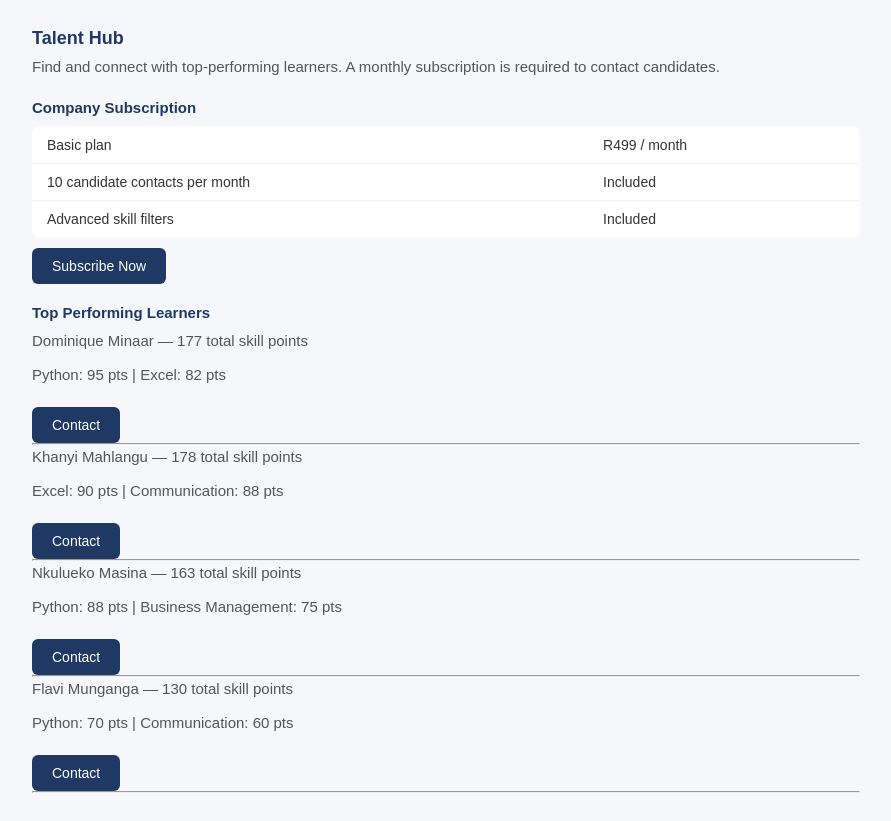
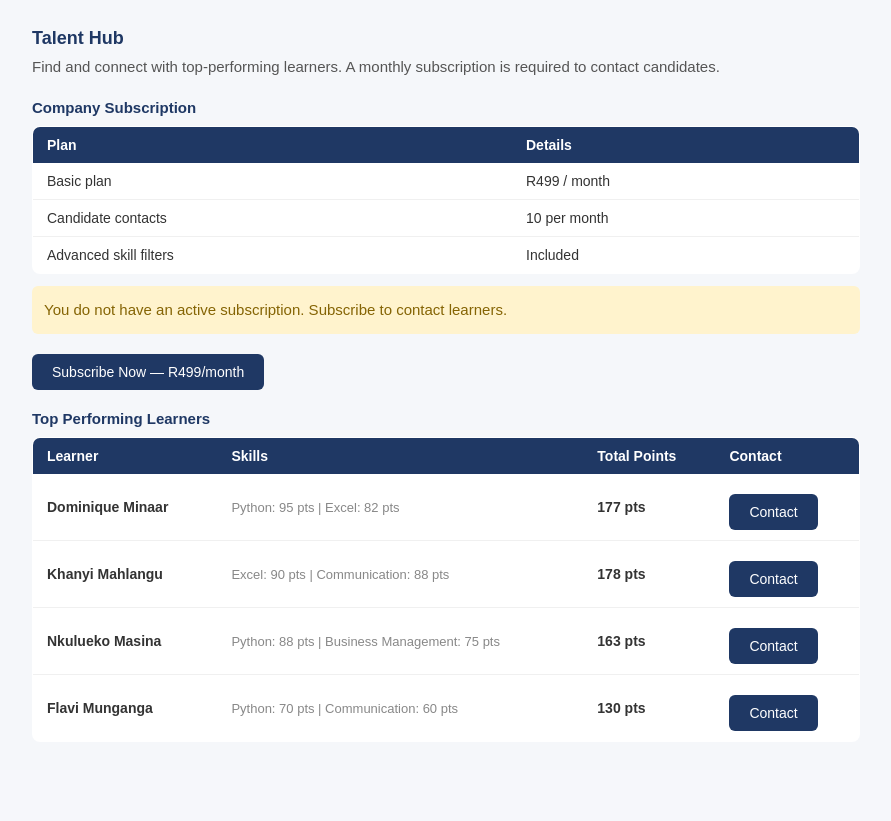
Before and after one commit to skilifik26-dev/skillsdev, a Flask app: page /talent in a window 1280 px wide. Shown: the part 71-892 px from the top of the page, without its empty margins (194-1085 px from the left). After the commit the page ends 802 px from the top, so only its background shows below. Run offline with Flask 3, Linux system fonts and the light colour scheme; the visitor is signed in with stand-in values (Sample User, id 1).

Commit message:
Update talent.html

```diff
--- a/templates/talent.html
+++ b/templates/talent.html
@@ -2,46 +2,70 @@
 {% block content %}
 
 <h2>Talent Hub</h2>
-<p>
-    Find and connect with top-performing learners.
-    A monthly subscription is required to contact candidates.
-</p>
+<p>Find and connect with top-performing learners. A monthly subscription is required to contact candidates.</p>
 
 <h3>Company Subscription</h3>
 <table>
+    <thead>
         <tr>
-        <td>Basic plan</td>
-        <td>R499 / month</td>
+            <th>Plan</th>
+            <th>Details</th>
         </tr>
-    <tr>
-        <td>10 candidate contacts per month</td>
-        <td>Included</td>
-    </tr>
-    <tr>
-        <td>Advanced skill filters</td>
-        <td>Included</td>
-    </tr>
+    </thead>
+    <tbody>
+        <tr><td>Basic plan</td><td>R499 / month</td></tr>
+        <tr><td>Candidate contacts</td><td>10 per month</td></tr>
+        <tr><td>Advanced skill filters</td><td>Included</td></tr>
+    </tbody>
 </table>
-<button>Subscribe Now</button>
+
+{% if subscribed %}
+    <p style="background:#d4edda;color:#155724;padding:12px;border-radius:6px;margin-top:12px">
+        ✔ You have an active subscription. You can contact learners below.
+    </p>
+{% else %}
+    <p style="background:#fff3cd;color:#856404;padding:12px;border-radius:6px;margin-top:12px">
+        You do not have an active subscription. Subscribe to contact learners.
+    </p>
+    <form action="{{ url_for('subscribe') }}" method="POST">
+        <button type="submit" style="margin-top:10px">Subscribe Now — R499/month</button>
+    </form>
+{% endif %}
 
 <h3>Top Performing Learners</h3>
 
 {% if learners %}
+<table>
+    <thead>
+        <tr>
+            <th>Learner</th>
+            <th>Skills</th>
+            <th>Total Points</th>
+            <th>Contact</th>
+        </tr>
+    </thead>
+    <tbody>
         {% for learner in learners %}
-<p>
-    {{ learner['Username'] }} —
-    {{ learner['total'] }} total skill points
-</p>
-<p>
-    {% if learner['skills'] %}
-    {{ learner['skills'] }}
-    {% endif %}
-</p>
-<button onclick="alert('Subscribe to contact this learner.')">
+        <tr>
+            <td><strong>{{ learner['Username'] }}</strong></td>
+            <td class="muted">{{ learner['skills'] if learner['skills'] else '—' }}</td>
+            <td><strong>{{ learner['total'] }} pts</strong></td>
+            <td>
+                {% if subscribed %}
+                    <span style="font-size:13px">
+                        📧 {{ learner['Email'] }}<br>
+                        📞 {{ learner['PhoneNumber'] or 'Not provided' }}
+                    </span>
+                {% else %}
+                    <button onclick="alert('Subscribe to view contact details.')">
                         Contact
                     </button>
-<hr>
+                {% endif %}
+            </td>
+        </tr>
         {% endfor %}
+    </tbody>
+</table>
 {% else %}
 <p>No learners have completed courses yet.</p>
 {% endif %}
```
Lines whose indentation alone changed are shown as unchanged.
